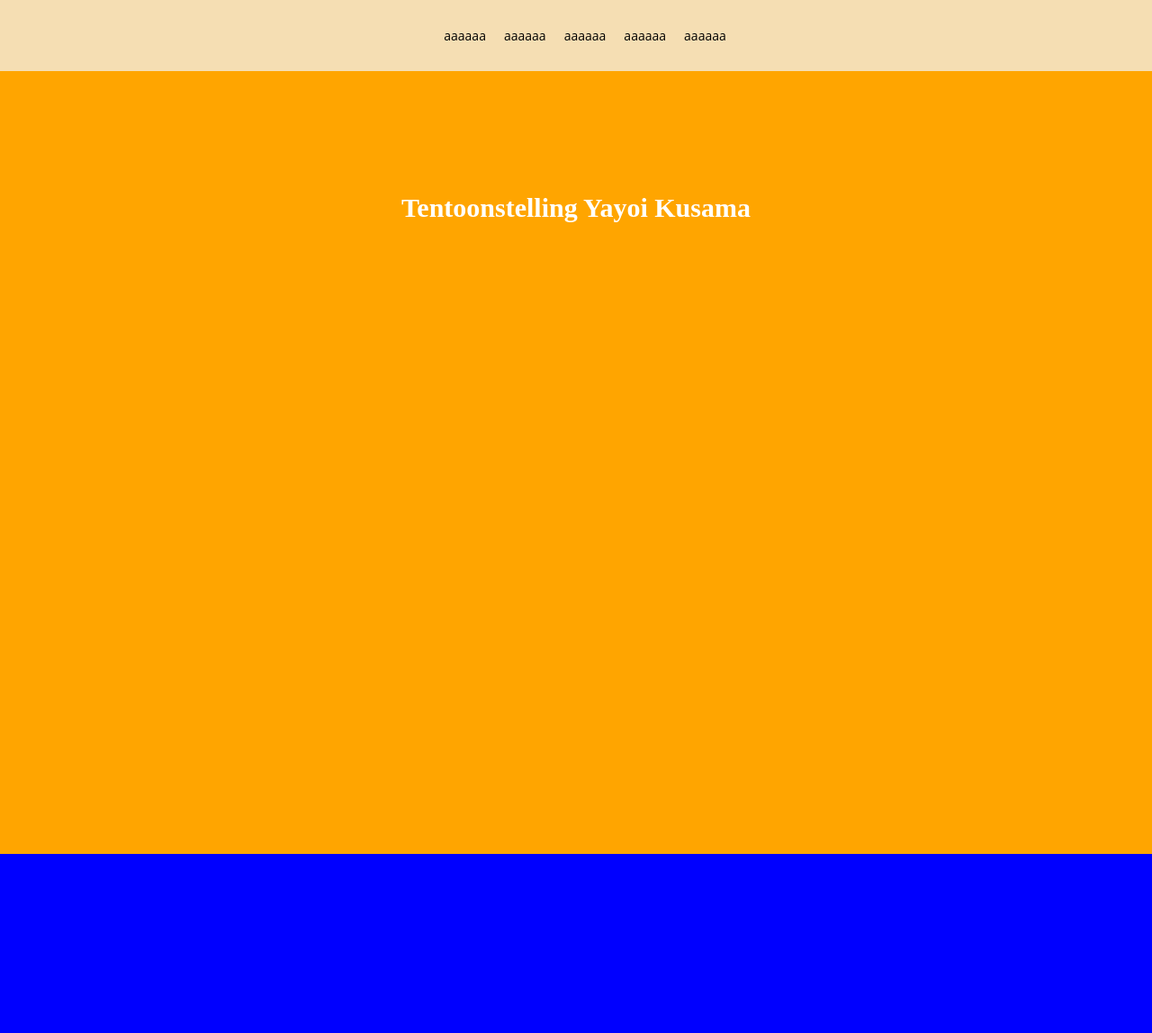
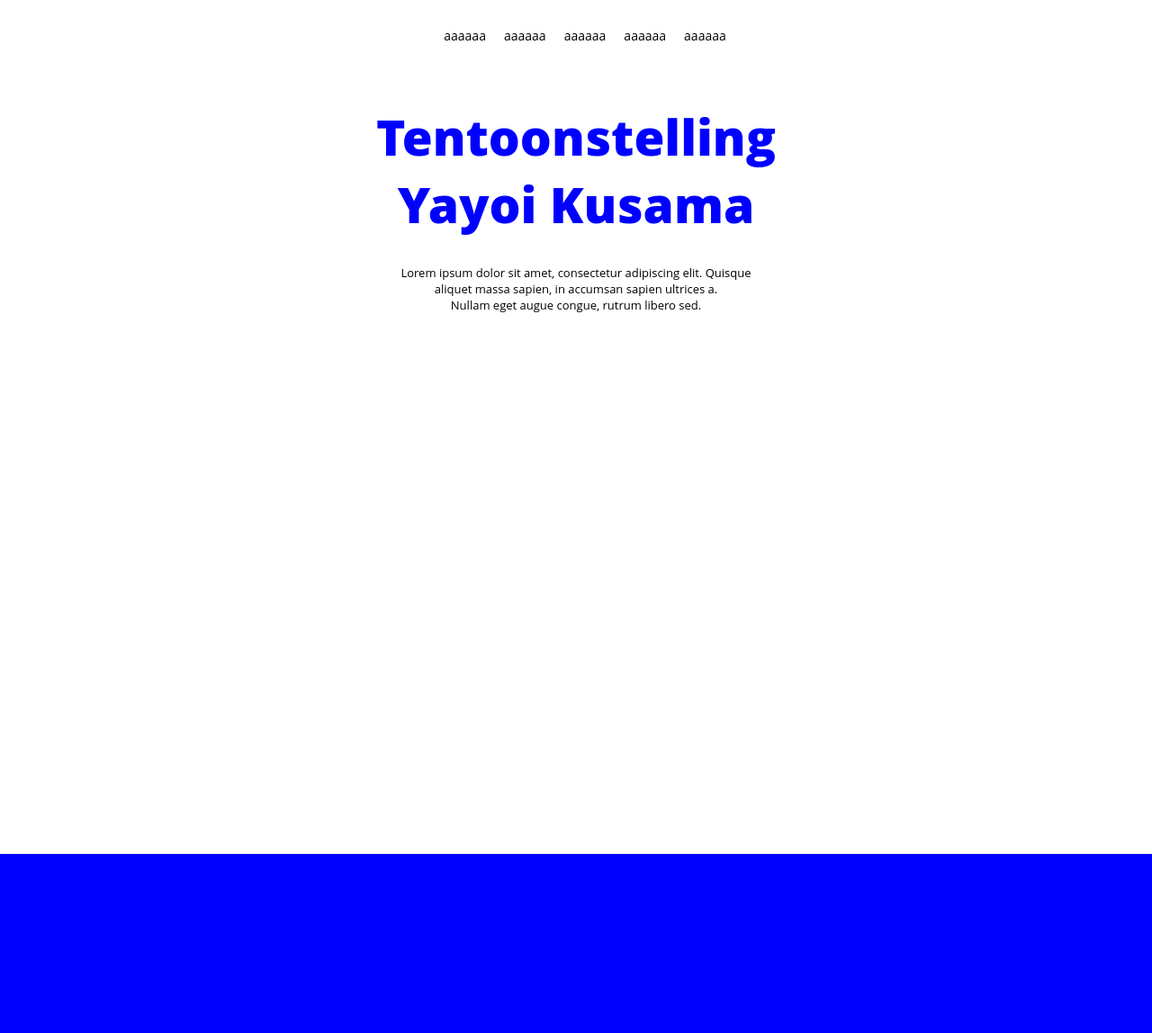
Before and after one commit to JamieVos991/F2M2-Radicale-Kunstspeeltuin, a PHP site: page / in a window 1280 px wide. Shown: the top 1148 px of the page at 90% size. Run offline with PHP 8.4, Linux system fonts and the light colour scheme.

Commit message:
overige commit

```diff
--- a/Code/Promo/Index.html
+++ b/Code/Promo/Index.html
@@ -19,9 +19,13 @@
     <main>
 
         <section id="TTS">
+            <div class="phone"></div>
             <h2 class="title">
                 Tentoonstelling Yayoi Kusama
             </h2>
+            <a class="text">
+                Lorem ipsum dolor sit amet, consectetur adipiscing elit. Quisque aliquet massa sapien, in accumsan sapien ultrices a. <br>Nullam eget augue congue, rutrum libero sed.
+            </a>
         </section>
 
         <section id="HWH">
--- a/Code/Promo/Stylesheet/Style.css
+++ b/Code/Promo/Stylesheet/Style.css
@@ -7,6 +7,7 @@
 html {
     scroll-behavior: smooth;
     width: 100%;
+    font-family: 'Open Sans', sans-serif;
 }
 
 body {
@@ -16,7 +17,7 @@ body {
 nav {
     display: flex;
     justify-content: center;
-    background-color: wheat;
+    background-color: white;
     padding: 30px;
     position: sticky;
     top: 0;
@@ -31,16 +32,27 @@ nav a {
 }
 
 #TTS {
-    background-color: orange;
+    background-color: white;
     padding: 435px;
 }
 
 h2 {
-    color: white;
+    color: blue;
     display: flex;
     justify-content: center;
-    font-size: 30px;
-    margin-top: -300px;
+    font-size: 55px;
+    margin-top: -400px;
+    font-weight: 900;
+    text-align: center;
+}
+
+.text {
+    color: black;
+    display: flex;
+    justify-content: center;
+    text-align: center;
+    margin-top: 30px;
+    font-size: 13px;
 }
 
 #HWH {
```
